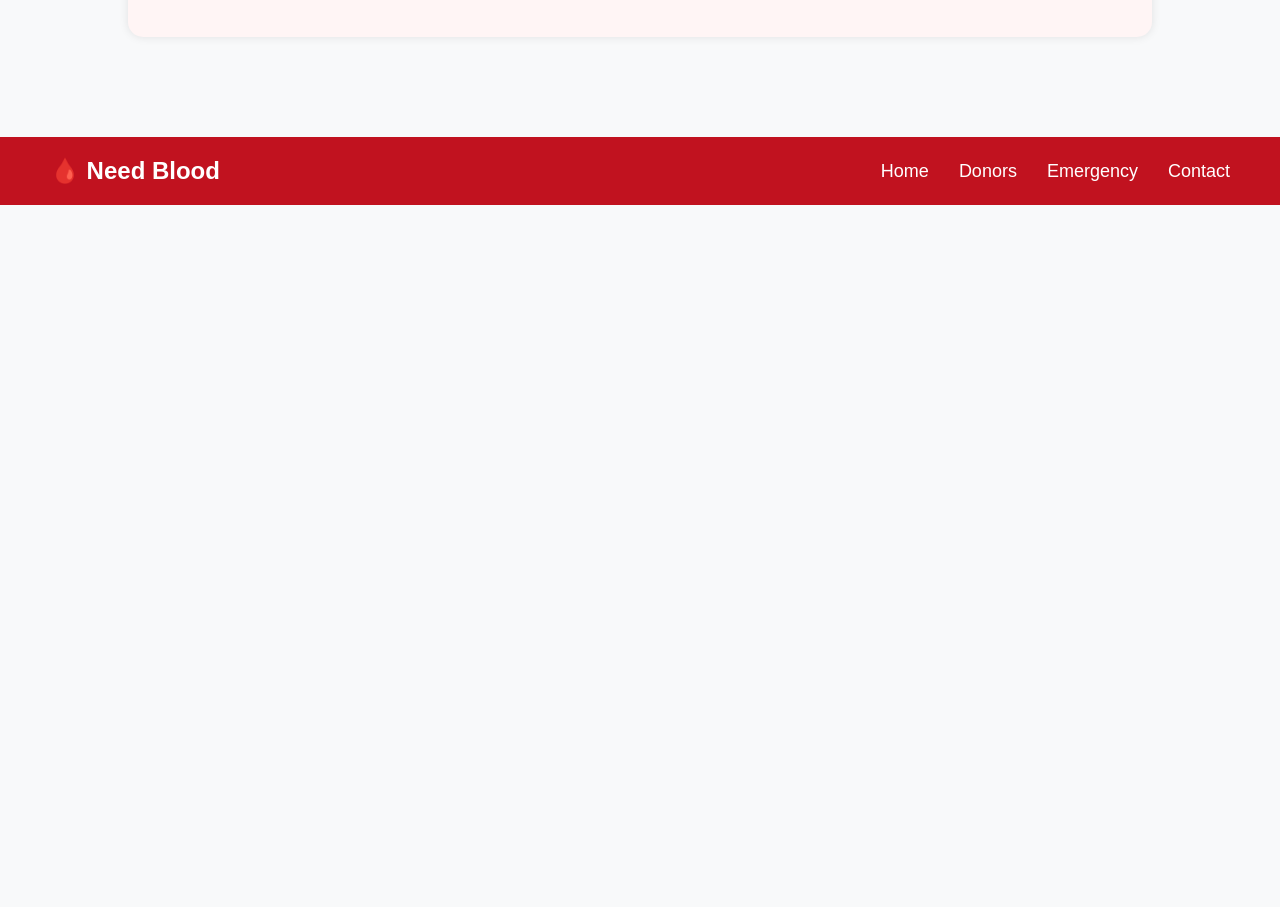
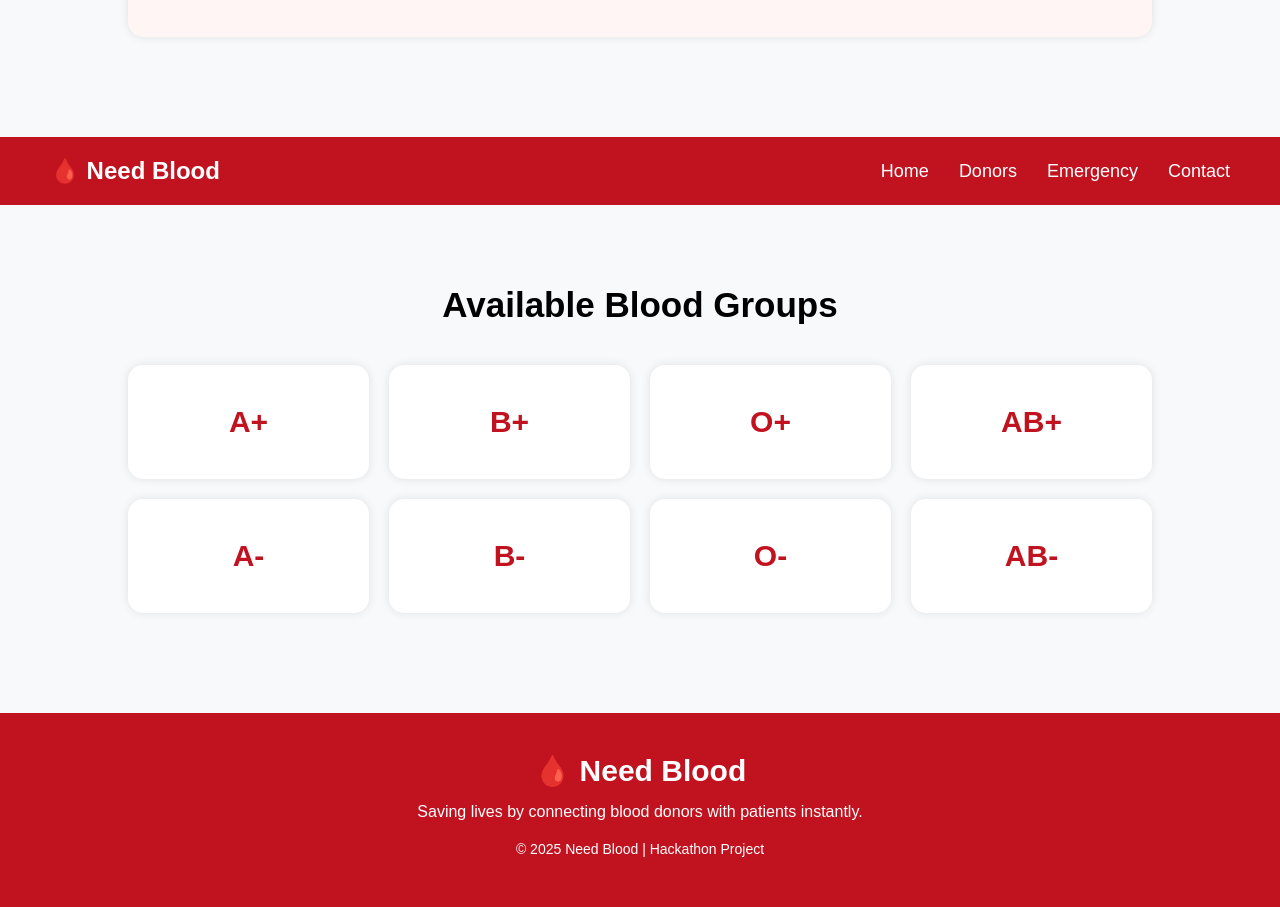
Before and after one commit to NileshhShinde/need-blood, a plain HTML site: page client/index.html in a window 1280 px wide. Shown: the part 1438-2345 px from the top of the page. Before the commit the page ends 1643 px from the top, so only its background shows below. Drawn offline with Linux system fonts and the light colour scheme.

Commit message:
Added footer and responsive mobile design

```diff
--- a/client/index.html
+++ b/client/index.html
@@ -97,6 +97,39 @@
 
     </nav>
 
+    <section class="blood-groups">
+
+        <h2>Available Blood Groups</h2>
+
+        <div class="cards">
+
+            <div class="card">A+</div>
+            <div class="card">B+</div>
+            <div class="card">O+</div>
+            <div class="card">AB+</div>
+            <div class="card">A-</div>
+            <div class="card">B-</div>
+            <div class="card">O-</div>
+            <div class="card">AB-</div>
+
+        </div>
+
+    </section>
+
+
+    <footer>
+
+        <h3>🩸 Need Blood</h3>
+
+        <p>
+            Saving lives by connecting blood donors with patients instantly.
+        </p>
+
+        <p class="copyright">
+            © 2025 Need Blood | Hackathon Project
+        </p>
+
+    </footer>
     <scripy src="script.js"></scripy>
 
 </body>
--- a/client/style.css
+++ b/client/style.css
@@ -104,3 +104,74 @@ nav a {
     text-decoration: none;
     font-size: 18px;
 }
+
+.blood-groups {
+    width: 80%;
+    margin: 80px auto;
+    text-align: center;
+}
+
+.blood-groups h2 {
+    margin-bottom: 40px;
+    font-size: 35px;
+}
+
+.cards {
+    display: grid;
+    grid-template-columns: repeat(4, 1fr);
+    gap: 20px;
+}
+
+.card {
+    background: white;
+    padding: 40px;
+    border-radius: 15px;
+    font-size: 30px;
+    font-weight: bold;
+    color: #c1121f;
+    box-shadow: 0 0 10px rgba(0, 0, 0, 0.1);
+    transition: 0.3s;
+}
+
+.card:hover {
+    transform: translateY(-5px);
+}
+
+footer {
+    background: #c1121f;
+    color: white;
+    text-align: center;
+    padding: 40px;
+    margin-top: 100px;
+}
+
+footer h3 {
+    margin-bottom: 15px;
+    font-size: 30px;
+}
+
+footer p {
+    margin: 10px 0;
+}
+
+.copyright {
+    margin-top: 20px;
+    font-size: 14px;
+}
+
+@media(max-width:768px) {
+    nav {
+        flex-direction: column;
+        gap: 20px;
+    }
+    nav ul {
+        flex-direction: column;
+        text-align: center;
+    }
+    .cards {
+        grid-template-columns: repeat(2, 1fr);
+    }
+    .hero h2 {
+        font-size: 28px;
+    }
+}
```
